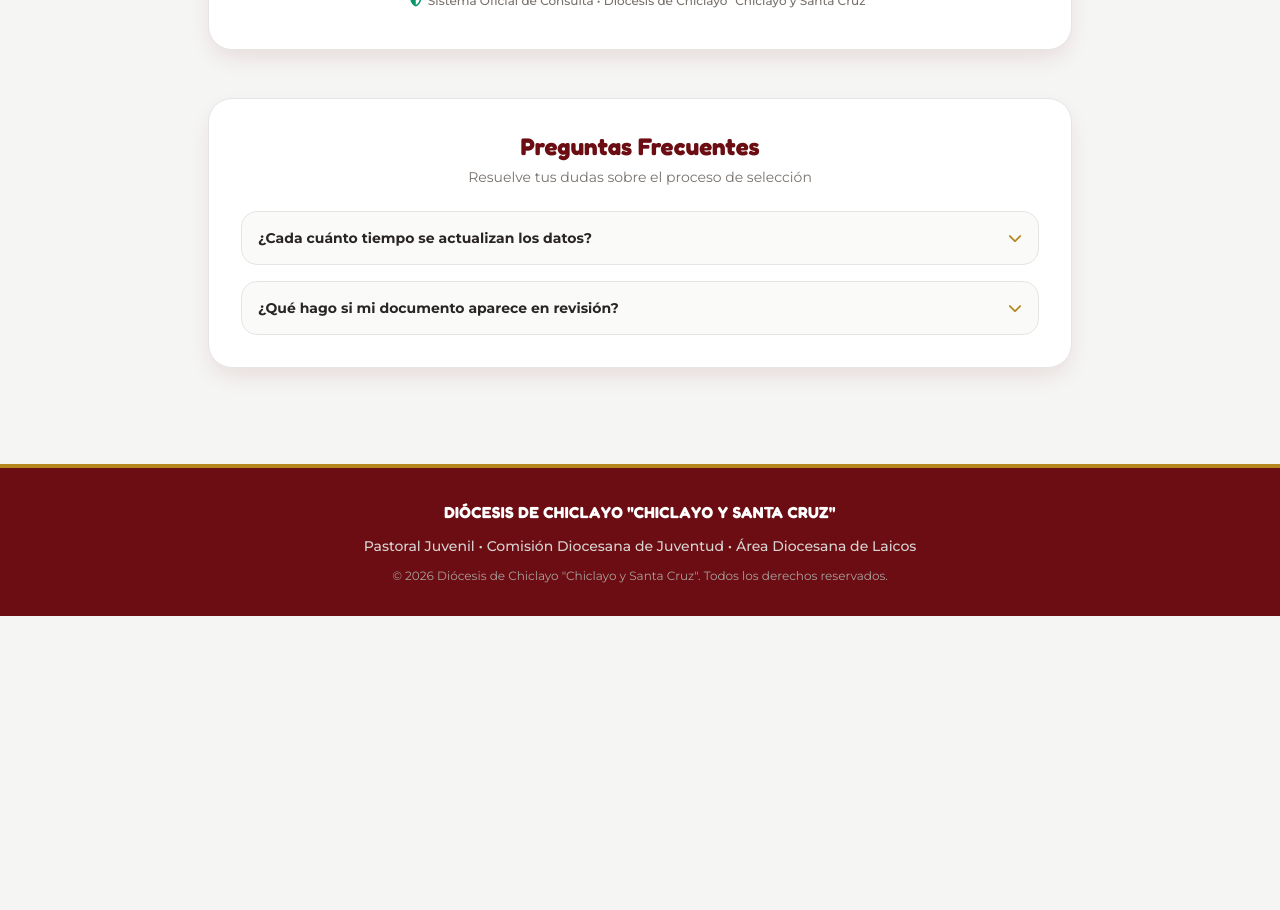
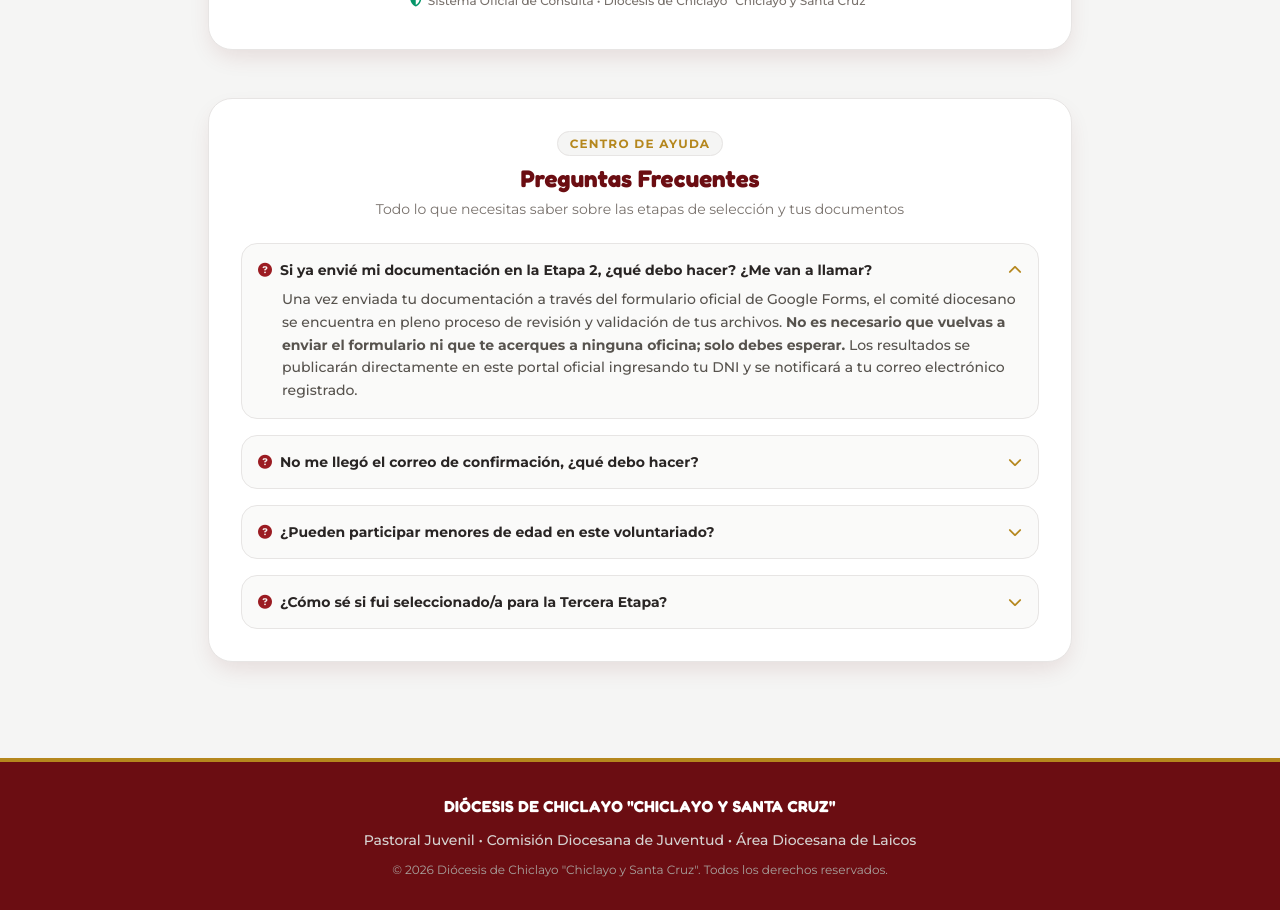
Before and after one commit to danielherrera99/voluntarios-web, a React (Vite) app: page / in a window 1280 px wide. Shown: the part 800-1710 px from the top of the page. Before the commit the page ends 1416 px from the top, so only its background shows below. Built offline with nearby package versions, Linux system fonts and the light colour scheme; no server answers.

Commit message:
feat: update FAQ section with real coordinator questions and answers

```diff
--- a/src/pages/ConsultaVoluntariado.jsx
+++ b/src/pages/ConsultaVoluntariado.jsx
@@ -632,30 +632,71 @@ export default function ConsultaVoluntariado() {
         {/* SECCIÓN DE PREGUNTAS FRECUENTES (FAQ) */}
         <div className="mt-12 bg-white rounded-3xl p-6 md:p-8 card-shadow border border-stone-200 space-y-6 no-print">
           <div className="text-center">
-            <h3 className="text-xl md:text-2xl font-title font-bold text-diocesis-redDark">
+            <span className="text-xs font-bold uppercase tracking-widest text-diocesis-mustard bg-stone-100 px-3 py-1 rounded-full border border-stone-200">
+              Centro de Ayuda
+            </span>
+            <h3 className="text-xl md:text-2xl font-title font-bold text-diocesis-redDark mt-2">
               Preguntas Frecuentes
             </h3>
-            <p className="text-xs md:text-sm text-stone-500 mt-1">Resuelve tus dudas sobre el proceso de selección</p>
+            <p className="text-xs md:text-sm text-stone-500 mt-1">
+              Todo lo que necesitas saber sobre las etapas de selección y tus documentos
+            </p>
           </div>
 
           <div className="space-y-4 text-sm">
-            <details className="group bg-stone-50 rounded-2xl p-4 border border-stone-200">
+            {/* FAQ 1 */}
+            <details className="group bg-stone-50 rounded-2xl p-4 border border-stone-200" open>
               <summary className="font-bold text-stone-800 cursor-pointer flex items-center justify-between">
-                <span>¿Cada cuánto tiempo se actualizan los datos?</span>
+                <span className="flex items-center gap-2">
+                  <i className="fa-solid fa-circle-question text-diocesis-red"></i>
+                  <span>Si ya envié mi documentación en la Etapa 2, ¿qué debo hacer? ¿Me van a llamar?</span>
+                </span>
                 <i className="fa-solid fa-chevron-down group-open:rotate-180 transition-transform text-diocesis-mustard"></i>
               </summary>
-              <p className="mt-2 text-stone-600 font-medium leading-relaxed">
-                La información se sincroniza automáticamente con la base de datos oficial del equipo diocesano. Cualquier cambio realizado por los coordinadores se refleja al instante.
+              <p className="mt-2 text-stone-600 font-medium leading-relaxed pl-6">
+                Una vez enviada tu documentación a través del formulario oficial de Google Forms, el comité diocesano se encuentra en pleno proceso de revisión y validación de tus archivos. <strong>No es necesario que vuelvas a enviar el formulario ni que te acerques a ninguna oficina; solo debes esperar.</strong> Los resultados se publicarán directamente en este portal oficial ingresando tu DNI y se notificará a tu correo electrónico registrado.
               </p>
             </details>
 
+            {/* FAQ 2 */}
             <details className="group bg-stone-50 rounded-2xl p-4 border border-stone-200">
               <summary className="font-bold text-stone-800 cursor-pointer flex items-center justify-between">
-                <span>¿Qué hago si mi documento aparece en revisión?</span>
+                <span className="flex items-center gap-2">
+                  <i className="fa-solid fa-circle-question text-diocesis-red"></i>
+                  <span>No me llegó el correo de confirmación, ¿qué debo hacer?</span>
+                </span>
                 <i className="fa-solid fa-chevron-down group-open:rotate-180 transition-transform text-diocesis-mustard"></i>
               </summary>
-              <p className="mt-2 text-stone-600 font-medium leading-relaxed">
-                Haz clic en el botón amarillo de "Subir Documento" que aparece en tu resultado para ingresar al formulario oficial y adjuntar el archivo faltante.
+              <p className="mt-2 text-stone-600 font-medium leading-relaxed pl-6">
+                En primer lugar, revisa tu carpeta de <em>Spam</em> o <em>Promociones</em>. Si estás inscrito/a en el Padrón General inicial (Fase 1) pero no recibiste el correo con el enlace, puedes hacer clic directamente en el botón <strong>"Subir Documentación en Google Forms"</strong> que aparece en tu resultado de consulta. Recuerda que es requisito indispensable ser mayor de edad; si cumples con ello y tienes alguna dificultad técnica, contáctanos a través del botón de <strong>Soporte Directo por WhatsApp (+51 945 854 083)</strong>.
+              </p>
+            </details>
+
+            {/* FAQ 3 */}
+            <details className="group bg-stone-50 rounded-2xl p-4 border border-stone-200">
+              <summary className="font-bold text-stone-800 cursor-pointer flex items-center justify-between">
+                <span className="flex items-center gap-2">
+                  <i className="fa-solid fa-circle-question text-diocesis-red"></i>
+                  <span>¿Pueden participar menores de edad en este voluntariado?</span>
+                </span>
+                <i className="fa-solid fa-chevron-down group-open:rotate-180 transition-transform text-diocesis-mustard"></i>
+              </summary>
+              <p className="mt-2 text-stone-600 font-medium leading-relaxed pl-6">
+                Por disposiciones organizativas y protocolos de seguridad diocesana para la magnitud de los eventos, el voluntariado oficial está reservado <strong>únicamente para personas mayores de edad (18 años a más cumplidos)</strong>. Los postulantes menores de edad no ingresan al padrón oficial, pero los animamos fraternalmente a seguir sirviendo y participando en los grupos juveniles de su respectiva parroquia.
+              </p>
+            </details>
+
+            {/* FAQ 4 */}
+            <details className="group bg-stone-50 rounded-2xl p-4 border border-stone-200">
+              <summary className="font-bold text-stone-800 cursor-pointer flex items-center justify-between">
+                <span className="flex items-center gap-2">
+                  <i className="fa-solid fa-circle-question text-diocesis-red"></i>
+                  <span>¿Cómo sé si fui seleccionado/a para la Tercera Etapa?</span>
+                </span>
+                <i className="fa-solid fa-chevron-down group-open:rotate-180 transition-transform text-diocesis-mustard"></i>
+              </summary>
+              <p className="mt-2 text-stone-600 font-medium leading-relaxed pl-6">
+                Al ingresar tu número de DNI en este portal, si tus documentos fueron validados satisfactoriamente aparecerá el mensaje <strong>"¡Felicidades, Pasaste a la Tercera Etapa!"</strong> (en tarjeta verde). Allí podrás descargar tu <strong>Constancia Oficial de Selección</strong>, conocer tu comisión asignada y las instrucciones para la jornada presencial de capacitación y tu integración al canal oficial de WhatsApp.
               </p>
             </details>
           </div>
```
